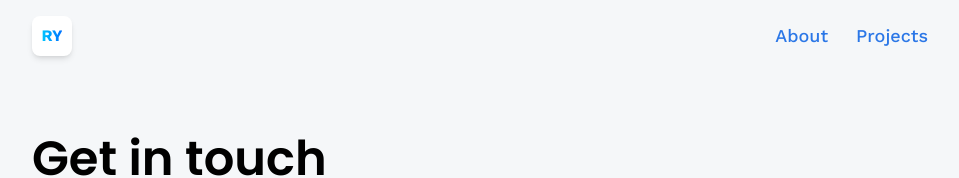
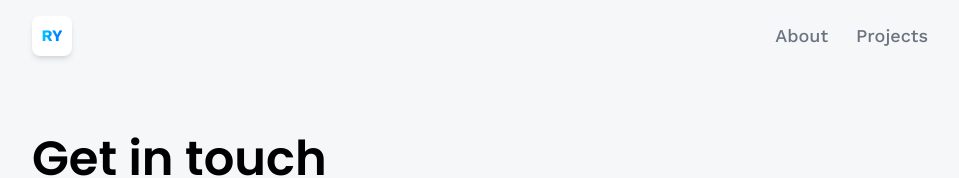
Before and after one commit to raymyun/Personal-Website, a React (Vite) app: page /contact in a window 1280 px wide. Shown: the top 178 px of the page, without its empty margins (160-1119 px from the left). Built offline with nearby package versions, Linux system fonts and the light colour scheme.

Commit message:
Minor change to Navbar Text Color

```diff
--- a/src/components/Navbar.jsx
+++ b/src/components/Navbar.jsx
@@ -7,10 +7,10 @@
             <p className="blue-gradient_text">RY</p>
         </NavLink>
         <nav className="flex text-lg gap-7 font-medium">
-            <NavLink to="/about" className={({ isActive }) => isActive ? 'text-black' : 'text-blue-500'}>
+            <NavLink to="/about" className={({ isActive }) => isActive ? 'text-black' : 'text-gray-500'}>
                 About
             </NavLink>
-            <NavLink to="/projects" className={({ isActive }) => isActive ? 'text-black' : 'text-blue-500'}>
+            <NavLink to="/projects" className={({ isActive }) => isActive ? 'text-black' : 'text-gray-500'}>
                 Projects
             </NavLink>
         </nav>
```
